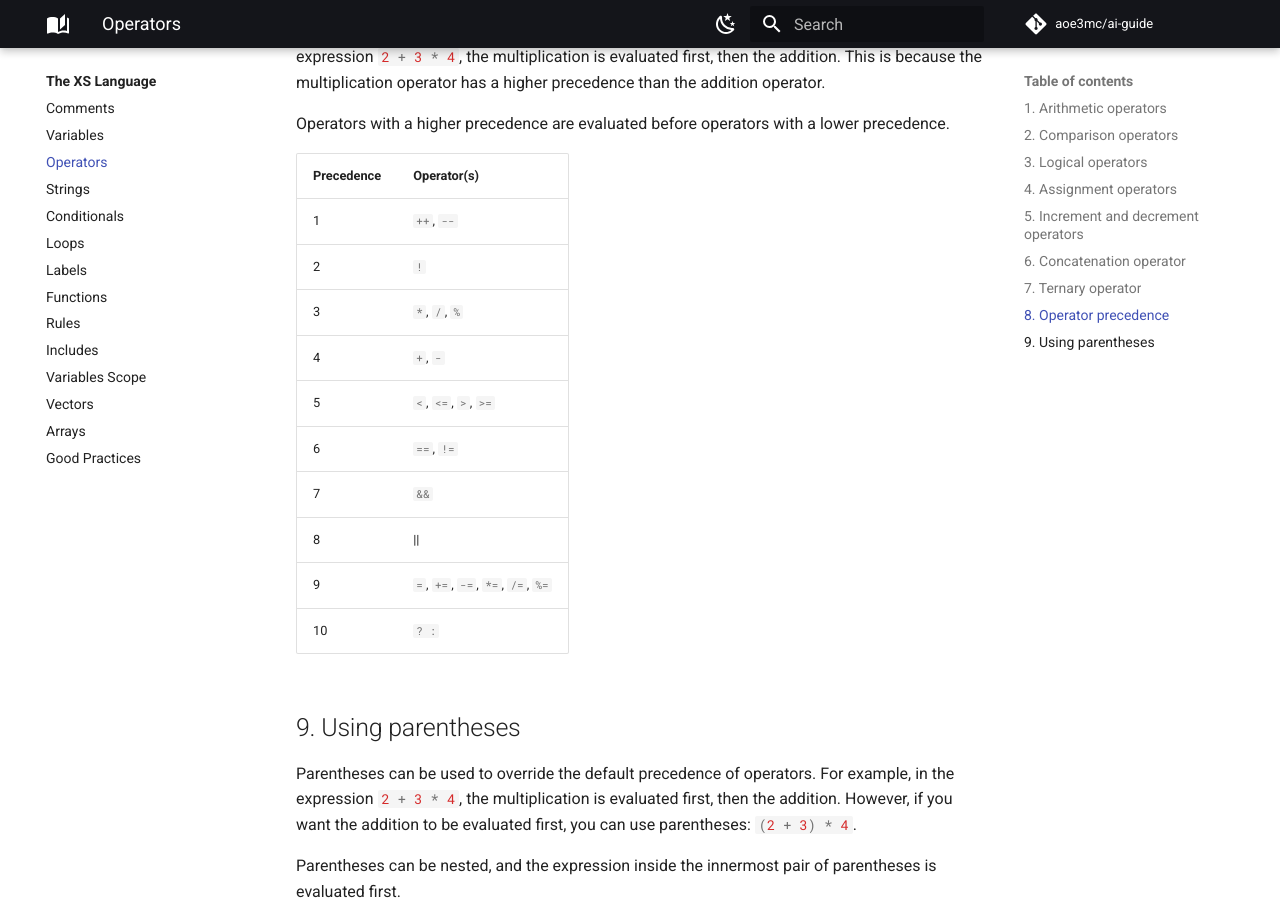
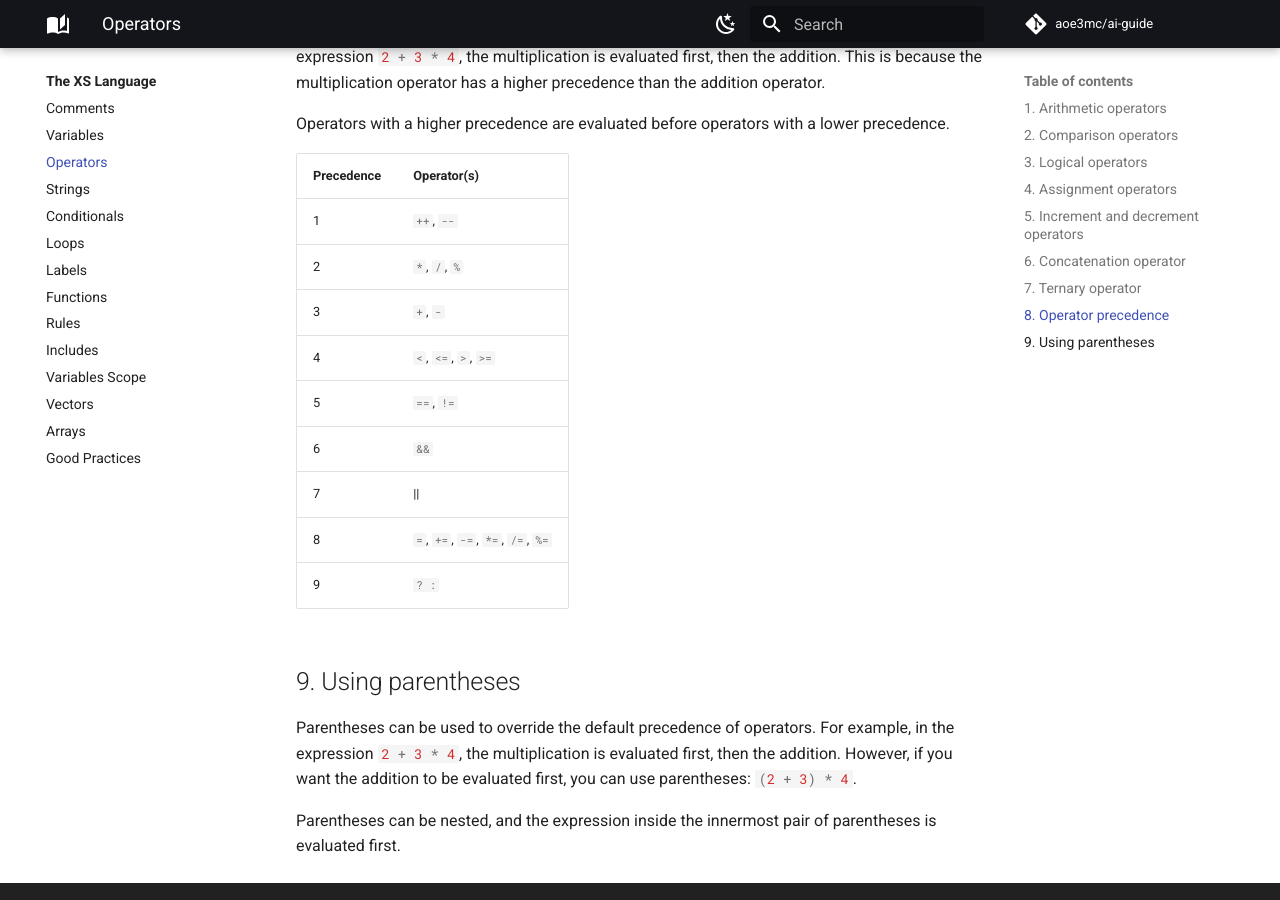
Before and after one commit to aoe3mc/ai-guide, an MkDocs documentation site: the page built from docs/xs/operators.md, in a window 1280 px wide and 900 px high, scrolled down 3062 px. Built offline with MkDocs 1.6.1 and Material for MkDocs 9.7.7, drawn with Linux system fonts in a browser that asks for light colours; comment, search, counter and statistics services are not loaded.

Commit message:
Removed the NOT operator (again)

```diff
--- a/docs/xs/operators.md
+++ b/docs/xs/operators.md
@@ -104,15 +104,14 @@ precedence.
 | Precedence | Operator(s)                                                           |
 | ---------- | --------------------------------------------------------------------- |
 | 1          | `#!cpp ++`, `#!cpp --`                                                |
-| 2          | `#!cpp !`                                                             |
-| 3          | `#!cpp *`, `#!cpp /`, `#!cpp %`                                       |
-| 4          | `#!cpp +`, `#!cpp -`                                                  |
-| 5          | `#!cpp <`, `#!cpp <=`, `#!cpp >`, `#!cpp >=`                          |
-| 6          | `#!cpp ==`, `#!cpp !=`                                                |
-| 7          | `#!cpp &&`                                                            |
-| 8          | &#124;&#124;                                                          |
-| 9          | `#!cpp =`, `#!cpp +=`, `#!cpp -=`, `#!cpp *=`, `#!cpp /=`, `#!cpp %=` |
-| 10         | `#!cpp ? :`                                                           |
+| 2          | `#!cpp *`, `#!cpp /`, `#!cpp %`                                       |
+| 3          | `#!cpp +`, `#!cpp -`                                                  |
+| 4          | `#!cpp <`, `#!cpp <=`, `#!cpp >`, `#!cpp >=`                          |
+| 5          | `#!cpp ==`, `#!cpp !=`                                                |
+| 6          | `#!cpp &&`                                                            |
+| 7          | &#124;&#124;                                                          |
+| 8          | `#!cpp =`, `#!cpp +=`, `#!cpp -=`, `#!cpp *=`, `#!cpp /=`, `#!cpp %=` |
+| 9          | `#!cpp ? :`                                                           |
 
 ## 9. Using parentheses
 
```
